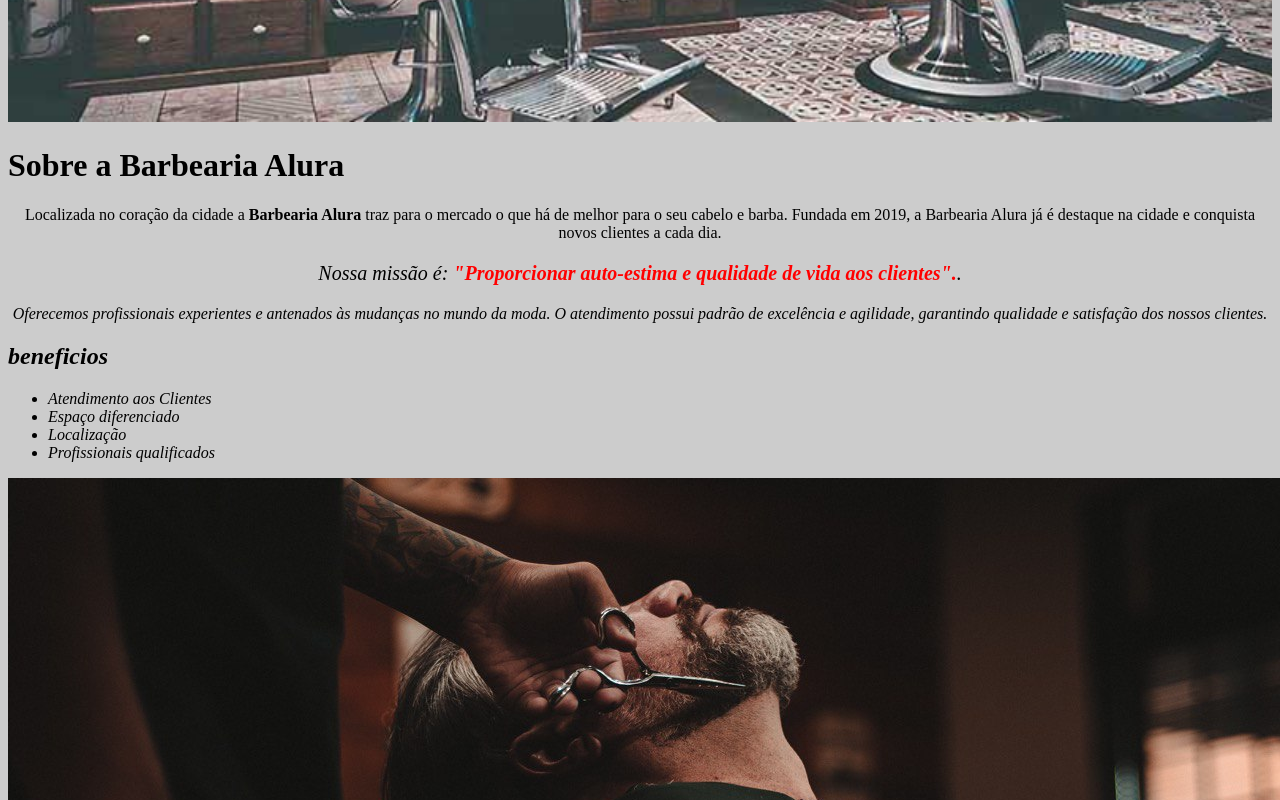
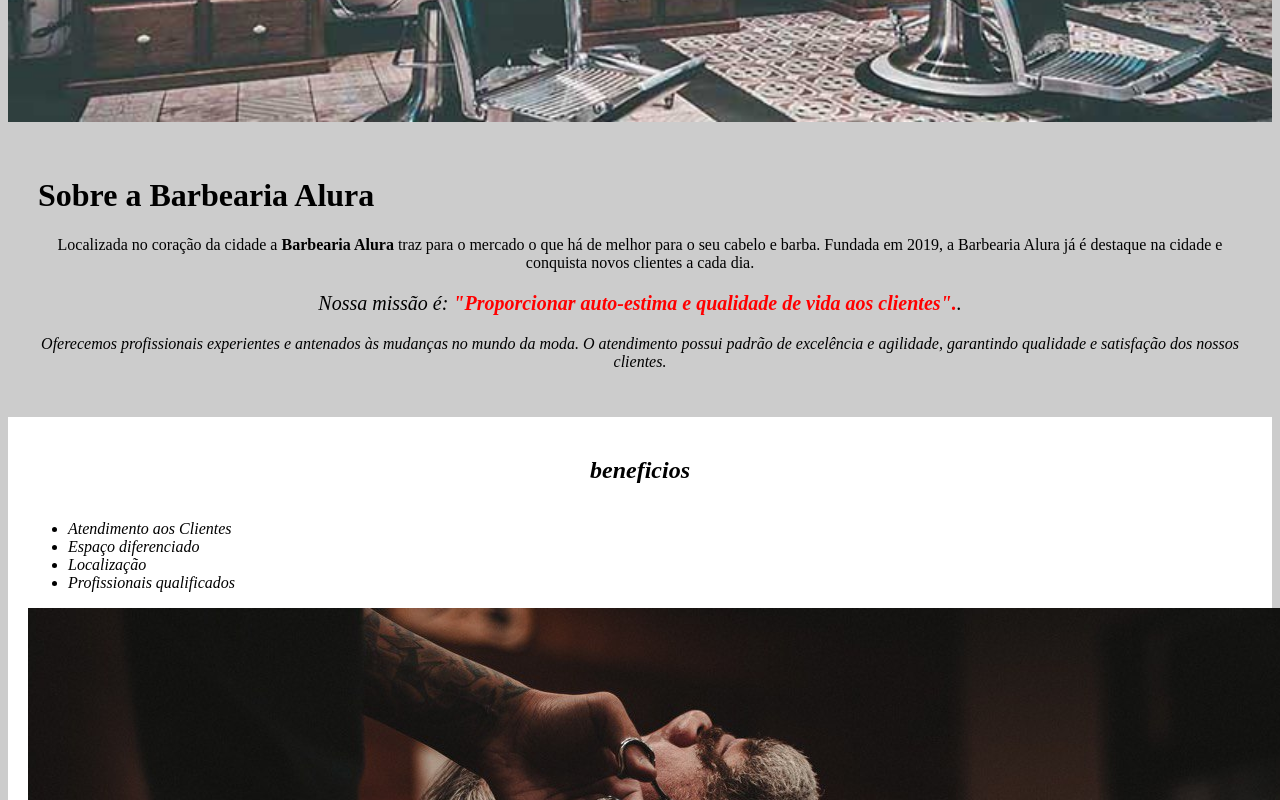
Before and after one commit to KarollyneRebelo/1-repositorio, a plain HTML site: page aula15.html in a window 1280 px wide. Shown: the part 360-1160 px from the top of the page. Drawn offline with Linux system fonts and the light colour scheme.

Commit message:
Update style.css

```diff
--- a/style.css
+++ b/style.css
@@ -13,3 +13,29 @@ em strong {
 #banner {
   width: 100%;
 }
+.itens {
+  font-style: italic;
+}
+.beneficios {
+  background: #FFFFFF;
+  padding:20px;
+}
+body {
+#banner {
+  widht: 100%
+  }
+.principal {
+  background: #CCCCCC;
+  padding:30px;
+  }
+  h2 {
+    text-align:center;
+  }
+  .imagembenficios{
+    width: 50%;
+  }
+  ul { display: inline-block;
+    vertical-align:top;
+    width: 20%;
+    margin-right: 15%
+  }
```
